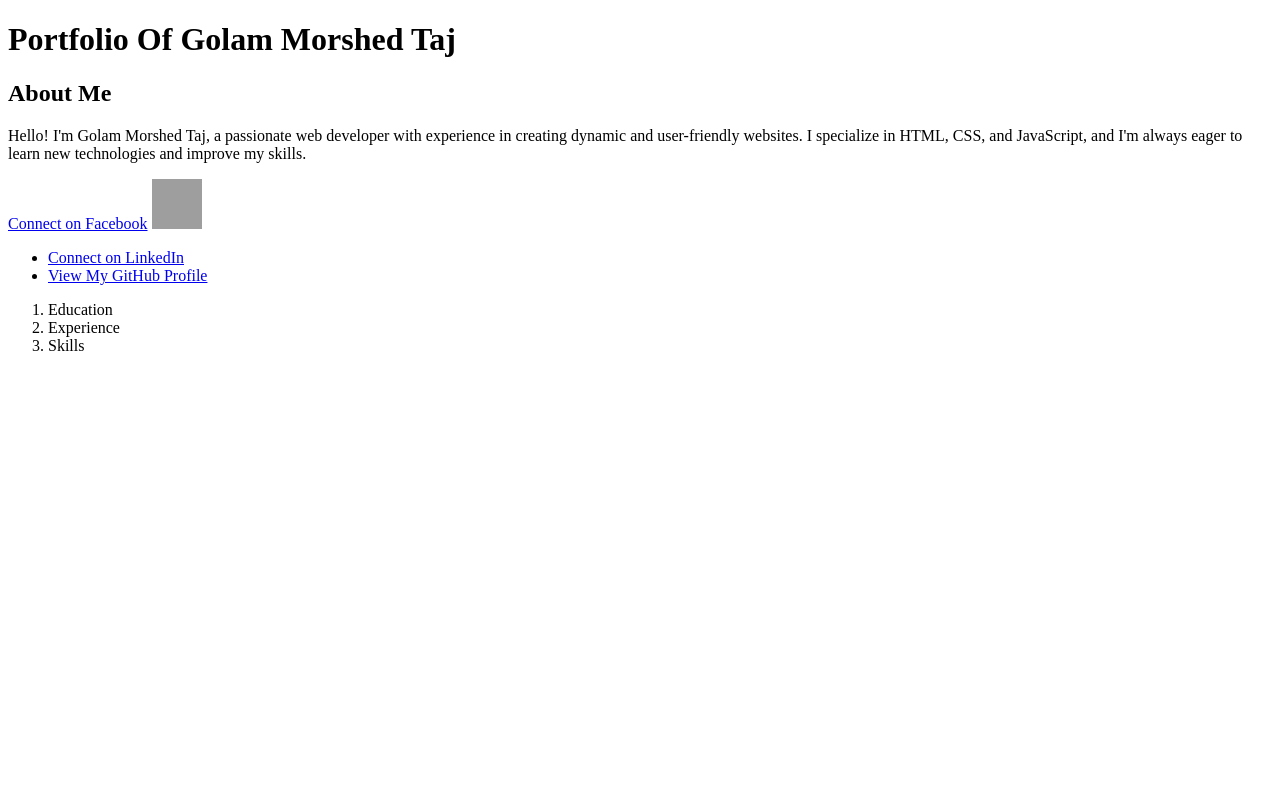
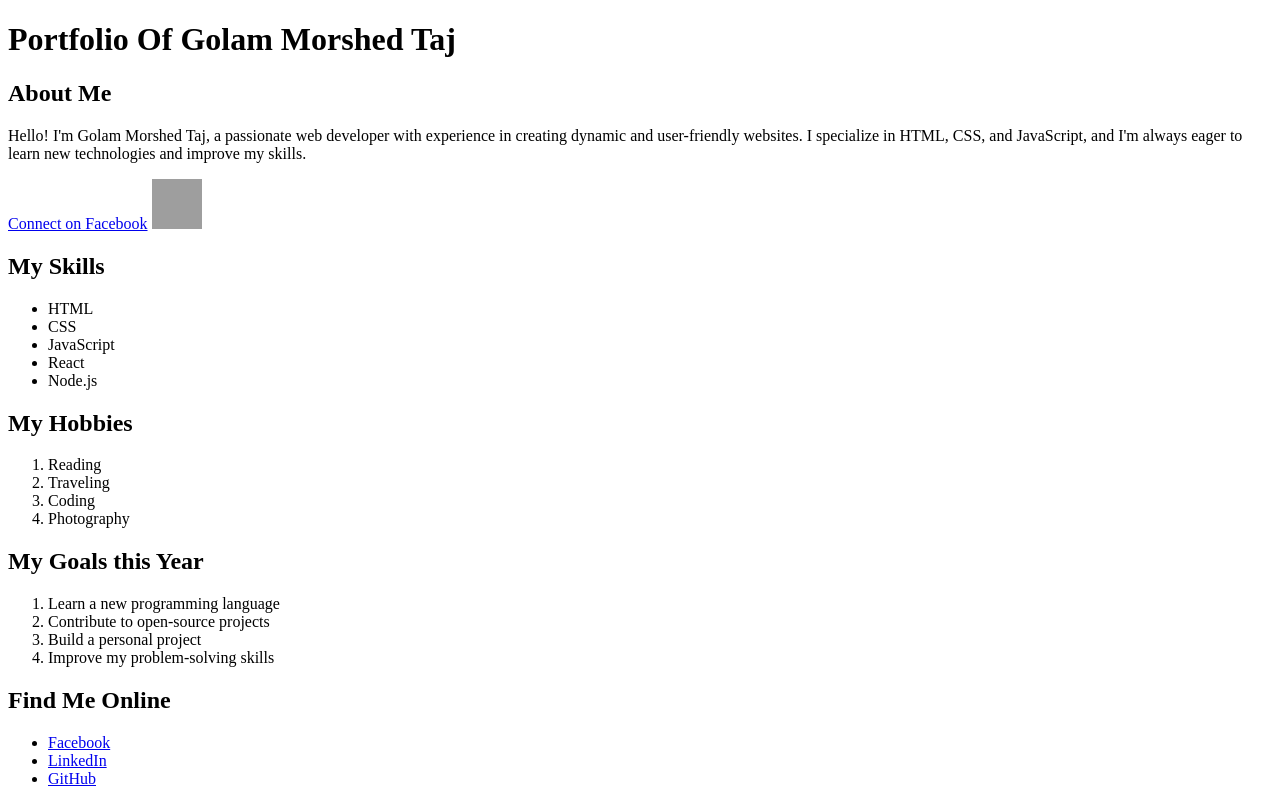
Before and after one commit to tajun3528/About_me, a plain HTML site: page aboutMe.html in a window 1280 px wide. Drawn offline with Linux system fonts and the light colour scheme; grey boxes are pictures that could not be loaded.

Commit message:
update project

```diff
--- a/aboutMe.html
+++ b/aboutMe.html
@@ -10,15 +10,34 @@
     <h2 class="class">About Me</h2>
     <p>Hello! I'm Golam Morshed Taj, a passionate web developer with experience in creating dynamic and user-friendly websites. I specialize in HTML, CSS, and JavaScript, and I'm always eager to learn new technologies and improve my skills.</p>
     <a href="https://www.facebook.com/golam.morshed.taj/" target="_blank">Connect on Facebook</a>
-    <img src="https://scontent.fdac41-1.fna.fbcdn.net/v/t39.30808-6/775183691_952409004550873_1694840535568655336_n.jpg?stp=dst-jpg_tt6&cstp=mx2048x2048&ctp=s2048x2048&_nc_cat=110&_nc_map=urlgen_bucketless&ccb=1-7&_nc_sid=6ee11a&_nc_eui2=AeG5AY7Rgen3I-Ki9U3TfvAk2vA-GCuRsNba8D4YK5Gw1nPIHZE8bNr8q8P_eJA6hmjtsMDrNqV0YPcHzbF1hQBk&_nc_ohc=BcazZ1sr66kQ7kNvwGtc3N-&_nc_oc=AdqLc3JugQPZzJC1GfvfmD8aNvIV6qoan755KX_9HRl26y_KF3trJILPTXCoB5NFF-4&_nc_zt=23&_nc_ht=scontent.fdac41-1.fna&_nc_gid=EiRz_AnDoFBR5iaPFlPdVQ&_nc_ss=7b2a8&oh=00_AQQiH8ew47HpHB31ykP9sqJsVz7p06VDjFGoJ3oPljzzxA&oe=6AFE6CBB" alt="Facebook Logo" width="50" height="50">
+    <img src="https://scontent.fdac41-1.fna.fbcdn.net/v/t39.30808-6/775183691_952409004550873_1694840535568655336_n.jpg?stp=dst-jpg_tt6&cstp=mx2048x2048&ctp=s2048x2048&_nc_cat=110&_nc_map=urlgen_bucketless&ccb=1-7&_nc_sid=6ee11a&_nc_eui2=AeG5AY7Rgen3I-Ki9U3TfvAk2vA-GCuRsNba8D4YK5Gw1nPIHZE8bNr8q8P_eJA6hmjtsMDrNqV0YPcHzbF1hQBk&_nc_ohc=BcazZ1sr66kQ7kNvwGtc3N-&_nc_oc=AdqLc3JugQPZzJC1GfvfmD8aNvIV6qoan755KX_9HRl26y_KF3trJILPTXCoB5NFF-4&_nc_zt=23&_nc_ht=scontent.fdac41-1.fna&_nc_gid=EiRz_AnDoFBR5iaPFlPdVQ&_nc_ss=7b2a8&oh=00_AQQiH8ew47HpHB31ykP9sqJsVz7p06VDjFGoJ3oPljzzxA&oe=6AFE6CBBgit asa" alt="Facebook Logo" width="50" height="50">
+    <h2 class="class">My Skills</h2>
+    <ul class="class">
+        <li>HTML</li>
+        <li>CSS</li>
+        <li>JavaScript</li>
+        <li>React</li>
+        <li>Node.js</li>
+    </ul>
+    <h2 class="class">My Hobbies</h2>
+    <ol>
+        <li>Reading</li>
+        <li>Traveling</li>
+        <li>Coding</li>
+        <li>Photography</li>
+    </ol>
+    <h2 class="class">My Goals this Year</h2>
+    <ol>
+        <li>Learn a new programming language</li>
+        <li>Contribute to open-source projects</li>
+        <li>Build a personal project</li>
+        <li>Improve my problem-solving skills</li>
+    </ol>
+    <h2 class="class">Find Me Online</h2>
     <ul>
-        <li><a href="https://www.linkedin.com/in/golam-morshed-taj/" target="_blank">Connect on LinkedIn</a></li>
-        <li><a href="https://github.com/golammorshedtaj" target="_blank">View My GitHub Profile</a></li>
+        <li><a href="https://www.facebook.com/golam.morshed.taj/" target="_blank">Facebook</a></li>
+        <li><a href="https://www.linkedin.com/in/golam-morshed-taj/" target="_blank">LinkedIn</a></li>
+        <li><a href="https://github.com/golammorshedtaj" target="_blank">GitHub</a></li>
     </ul>
-    <ol>
-        <li>Education</li>
-        <li>Experience</li>
-        <li>Skills</li>
-    </ol>
-</body>
+
 </html>
```
